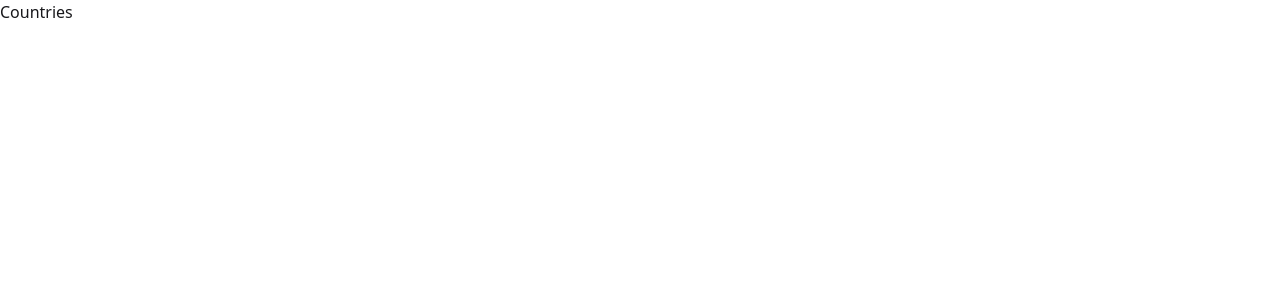
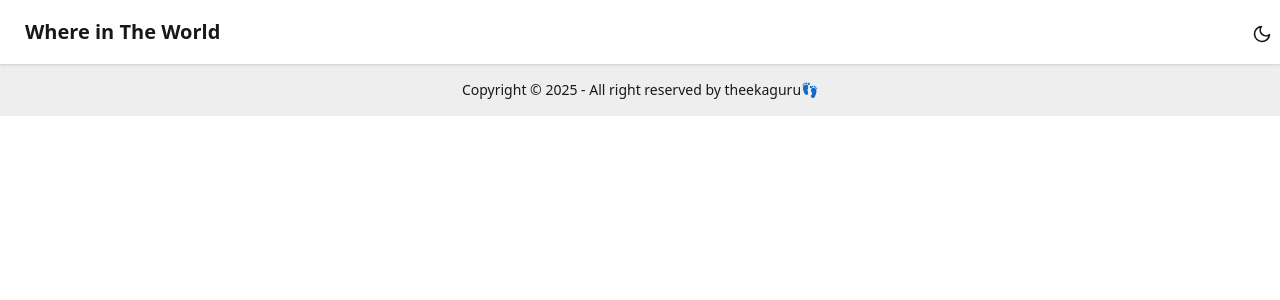
Before and after one commit to theekaguru/Rest-Countries-Api-With-Colour-Theme-Switcher, a React (Vite) app: page /country in a window 1280 px wide. Shown: the top 300 px of the page. Built offline with nearby package versions, Linux system fonts and the light colour scheme.

Commit message:
Navbar and footer

```diff
--- a/package.json
+++ b/package.json
@@ -11,6 +11,7 @@
   },
   "dependencies": {
     "@tailwindcss/vite": "^4.1.11",
+    "lucide-react": "^0.525.0",
     "react": "^19.1.0",
     "react-dom": "^19.1.0",
     "react-router": "^7.6.3",
--- a/src/components/Footer.tsx
+++ b/src/components/Footer.tsx
@@ -2,6 +2,10 @@
 
 export const Footer = () => {
   return (
-    <div>Footer</div>
+    <footer className="footer sm:footer-horizontal footer-center bg-base-300 text-base-content p-4">
+  <aside>
+    <p>Copyright © {new Date().getFullYear()} - All right reserved by theekaguru👣</p>
+  </aside>
+</footer>
   )
 }
--- a/src/components/Navbar.tsx
+++ b/src/components/Navbar.tsx
@@ -1,7 +1,47 @@
-
-
 export const Navbar = () => {
   return (
-    <div>Navbar</div>
-  )
-}
+    <div className="navbar bg-base-100 shadow-sm">
+      <div className="flex-1">
+        <a className="btn btn-ghost text-xl">Where in The World</a>
+      </div>
+      <div className="flex-none">
+        <label className="swap swap-rotate">
+          {/* this hidden checkbox controls the state */}
+          <input type="checkbox" />
+
+          {/* sun icon */}
+          <svg
+            className="swap-on h-5 w-5"
+            xmlns="http://www.w3.org/2000/svg"
+            fill="none"
+            viewBox="0 0 24 24"
+            stroke="currentColor"
+          >
+            <path
+              strokeLinecap="round"
+              strokeLinejoin="round"
+              strokeWidth="2"
+              d="M12 3v1m0 16v1m8.66-11.66l-.707.707M4.05 19.95l-.707.707M21 12h-1M4 12H3m16.66 4.95l-.707-.707M4.05 4.05l-.707-.707M12 5a7 7 0 100 14 7 7 0 000-14z"
+            />
+          </svg>
+
+          {/* moon icon */}
+          <svg
+            className="swap-off h-5 w-5"
+            xmlns="http://www.w3.org/2000/svg"
+            fill="none"
+            viewBox="0 0 24 24"
+            stroke="currentColor"
+          >
+            <path
+              strokeLinecap="round"
+              strokeLinejoin="round"
+              strokeWidth="2"
+              d="M21 12.79A9 9 0 1111.21 3 7 7 0 0021 12.79z"
+            />
+          </svg>
+        </label>
+      </div>
+    </div>
+  );
+};
--- a/src/pages/Countries.tsx
+++ b/src/pages/Countries.tsx
@@ -1,6 +1,11 @@
+import { Footer } from "../components/Footer"
+import { Navbar } from "../components/Navbar"
 
 export const Countries = () => {
   return (
-    <div>Countries</div>
+    <>
+        <Navbar/>
+        <Footer/>
+        </>
   )
 }
--- a/src/pages/Home.tsx
+++ b/src/pages/Home.tsx
@@ -1,7 +1,12 @@
+import { Footer } from "../components/Footer"
+import { Navbar } from "../components/Navbar"
 
 
 export const Home = () => {
   return (
-    <div>Home</div>
+    <>
+    <Navbar/>
+    <Footer/>
+    </>
   )
 }
```
Also changed, not shown: 2 other files (tests, documents, lock files or other folders).
